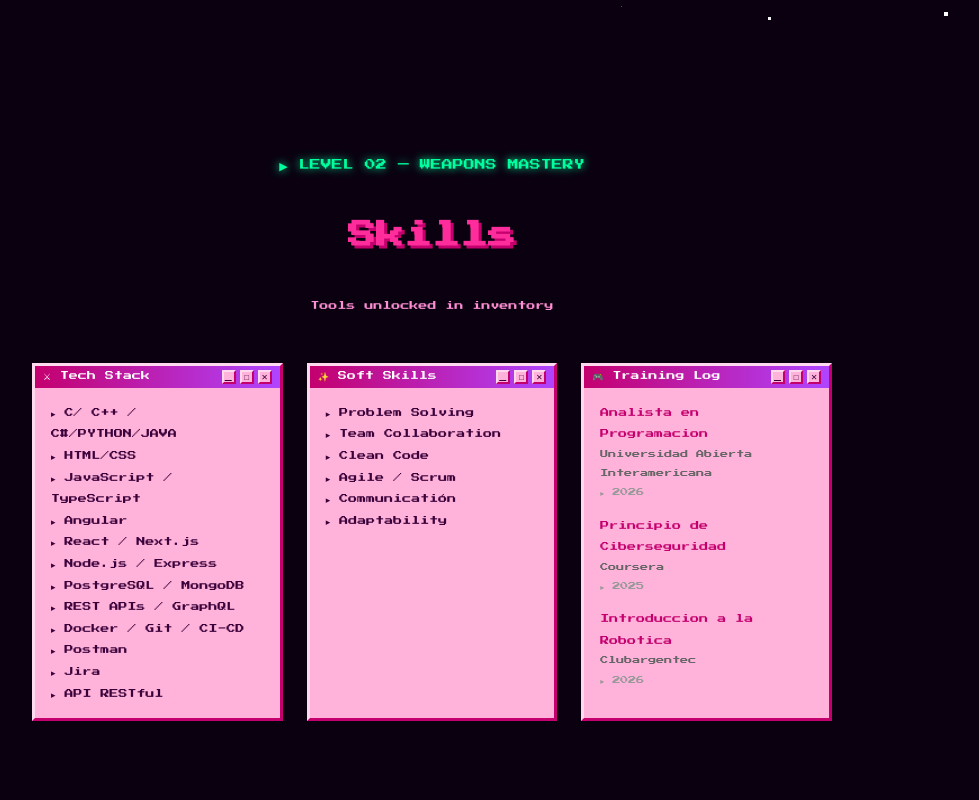
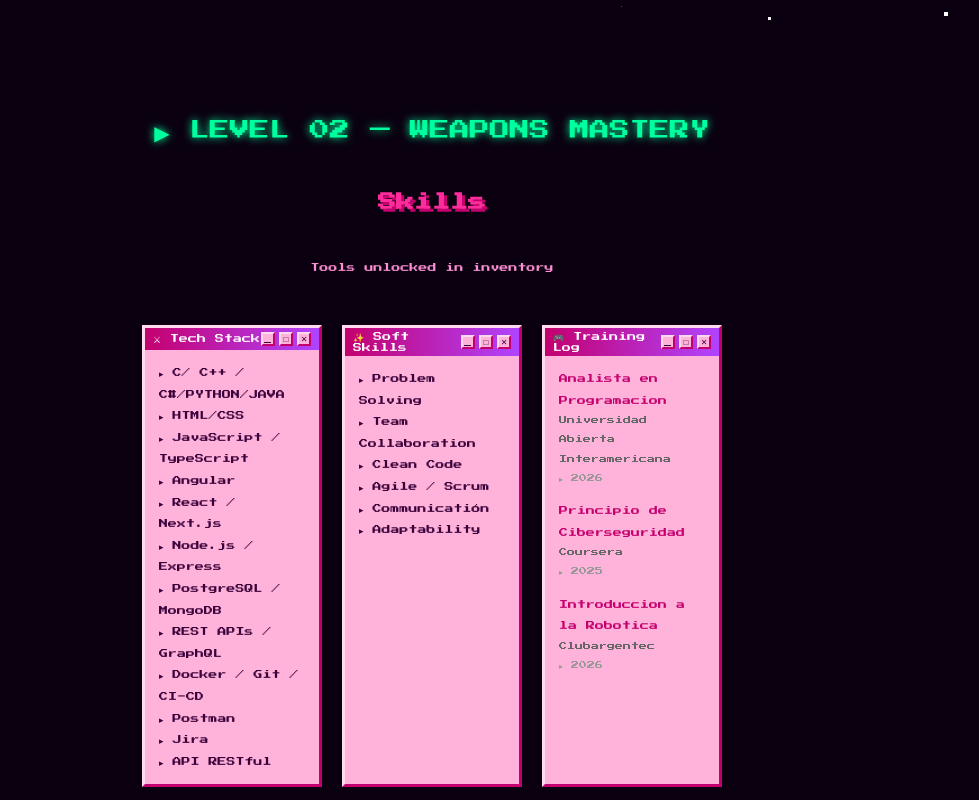
Before and after one commit to jacquelinjantman/Portf, a Next.js app: page / in a window 1280 px wide. Shown: the part 780-1580 px from the top of the page, without its empty margins (208-1187 px from the left). Built offline with nearby package versions, Linux system fonts and the light colour scheme.

Commit message:
fix size form contact

```diff
--- a/src/components/Hero.tsx
+++ b/src/components/Hero.tsx
@@ -156,8 +156,8 @@ export default function hero() {
                     position: "absolute",
                     top: "10px",
                     left: 0,
-                    width: "32px",
-                    height: "32px",
+                    width: "30px",
+                    height: "30px",
                     background: "var(--pink-dark)",
                     border: "2px solid #7a003d",
                   }}
@@ -193,8 +193,8 @@ export default function hero() {
                 <div />
                 <div
                   style={{
-                    width: "10px",
-                    height: "10px",
+                    width: "8px",
+                    height: "8px",
                     borderRadius: "50%",
                     background: "var(--yellow)",
                     border: "2px solid rgba(0,0,0,0.3)",
--- a/src/components/contact.tsx
+++ b/src/components/contact.tsx
@@ -65,7 +65,7 @@ export default function Contact() {
         flexDirection: "column",
         alignItems: "center",
         justifyContent: "center",
-        padding: "100px 40px 60px",
+        padding: "80px 20px 40px",
         position: "relative",
         zIndex: 1,
         gap: "48px",
@@ -78,7 +78,7 @@ export default function Contact() {
         whileInView={{ opacity: 1 }}
         viewport={{ once: true }}
         style={{
-          fontSize: "18px",
+          fontSize: "20px",
           color: "var(--green)",
           textShadow: "0 0 8px var(--green)",
           animation: "blink 1.2s step-end infinite",
@@ -92,7 +92,7 @@ export default function Contact() {
         whileInView={{ opacity: 1, y: 0 }}
         viewport={{ once: true }}
         style={{
-          fontSize: "28px",
+          fontSize: "18px",
           color: "var(--pink)",
           textShadow: "3px 3px 0 var(--pink-dark)",
           textAlign: "center",
@@ -137,7 +137,7 @@ export default function Contact() {
               borderBottom: "3px solid #003366",
               borderRight: "3px solid #003366",
               padding: "18px 20px",
-              minWidth: "220px",
+              minWidth: "100px",
               fontFamily: "'Press Start 2P', monospace",
               fontSize: "10px",
               color: "#003366",
--- a/src/components/skills.tsx
+++ b/src/components/skills.tsx
@@ -52,9 +52,9 @@ function Win95Window({
         borderLeft: "3px solid #ffd9ee",
         borderBottom: "3px solid var(--pink-dark)",
         borderRight: "3px solid var(--pink-dark)",
-        minWidth: "200px",
+        minWidth: "100px",
         flex: 1,
-        maxWidth: "280px",
+        maxWidth: "180px",
         fontFamily: "'Press Start 2P', monospace",
       }}
     >
@@ -99,7 +99,7 @@ function Win95Window({
       {/* CONTENIDO */}
       <div
         style={{
-          padding: "14px 16px",
+          padding: "12px 14px",
           fontSize: "9px",
           color: "#3a003a",
           lineHeight: "2.4",
@@ -132,7 +132,7 @@ export default function Skills() {
         whileInView={{ opacity: 1 }}
         viewport={{ once: true }}
         style={{
-          fontSize: "11px",
+          fontSize: "20px",
           color: "var(--green)",
           textShadow: "0 0 8px var(--green)",
           animation: "blink 1.2s step-end infinite",
@@ -145,7 +145,7 @@ export default function Skills() {
         whileInView={{ opacity: 1, y: 0 }}
         viewport={{ once: true }}
         style={{
-          fontSize: "28px",
+          fontSize: "18px",
           color: "var(--pink)",
           textShadow: "3px 3px 0 var(--pink-dark)",
           textAlign: "center",
@@ -172,7 +172,7 @@ export default function Skills() {
         transition={{ duration: 0.7 }}
         style={{
           display: "flex",
-          gap: "24px",
+          gap: "20px",
           flexWrap: "wrap",
           justifyContent: "center",
           maxWidth: "1000px",
```
